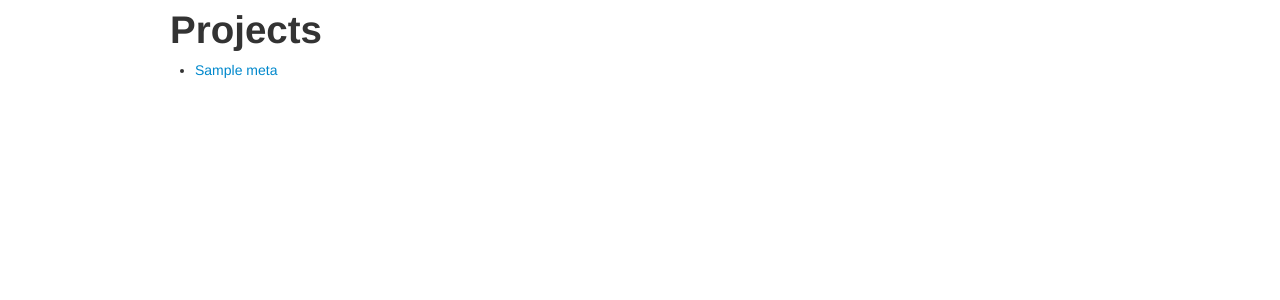
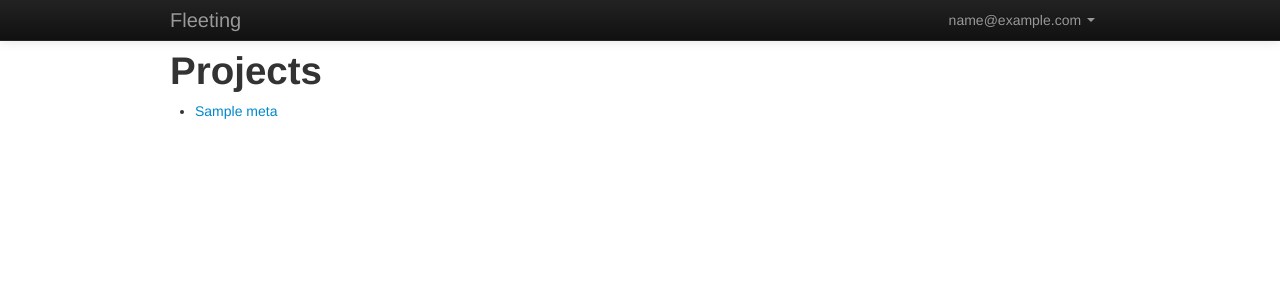
Before and after one commit to toolness/fleeting, a Flask app: template fleeting/templates/index.html in a window 1280 px wide. Shown: the top 300 px of the page. Run offline with Flask 2, Linux system fonts and the light colour scheme; the visitor is signed in with stand-in values (Sample User, id 1); the template is opened without the code that fills it: most values are stand-ins (such as "Sample title", 1, 10 or a date in 2020); parts of the project's set-up code (start-up, migrations or seed data) failed here and were passed over; some libraries are stand-ins or nearby versions.

Commit message:
Index and project pages now show login state.

```diff
--- a/fleeting/__init__.py
+++ b/fleeting/__init__.py
@@ -32,7 +32,7 @@ def pull_project(endpoint, values):
 
 @project_bp.route('/')
 def project_index():
-    return 'TODO: implement this'
+    return render_template('project.html', project=g.project)
 
 app.register_blueprint(project_bp)
 
--- /dev/null
+++ b/fleeting/static/login.js
@@ -0,0 +1,23 @@
+$(window).ready(function() {
+  var csrfToken = $('meta[name="csrf"]').attr('content');
+
+  $(".js-logout").click(function() {
+    jQuery.post("/logout", {
+      _csrf_token: csrfToken
+    }, function(text) {
+      window.location.reload();
+    });
+  });
+  $(".js-login").click(function() {
+    navigator.id.get(function(assertion) {
+      if (!assertion) return;
+
+      jQuery.post("/login", {
+        assertion: assertion,
+        _csrf_token: csrfToken
+      }, function(text) {
+        window.location.reload();
+      });
+    });
+  });
+});
--- a/fleeting/templates/index.html
+++ b/fleeting/templates/index.html
@@ -1,13 +1,10 @@
-<!DOCTYPE html>
-<meta charset="utf-8">
-<link rel="stylesheet" href="/static/vendor/bootstrap/css/bootstrap.css">
-<title>Fleeting: Projects</title>
-<div class="container">
+{% extends "layout.html" %}
+{% block title %}Fleeting - Projects{% endblock %}
+{% block content %}
   <h1>Projects</h1>
-
   <ul>
   {% for project in projects %}
     <li><a href="/{{ project.id }}/">{{ project.meta.name }}</a></li>
   {% endfor %}
   </ul>
-</div>
+{% endblock %}
--- /dev/null
+++ b/fleeting/templates/layout.html
@@ -0,0 +1,35 @@
+<!DOCTYPE html>
+<meta charset="utf-8">
+<meta name="csrf" content="{{ csrf_token() }}">
+<meta name="email" content="{{ email() }}">
+<link rel="stylesheet" href="/static/vendor/bootstrap/css/bootstrap.css">
+<title>{% block title %}Fleeting{% endblock %}</title>
+<div class="navbar navbar-static-top navbar-inverse">
+  <div class="navbar-inner">
+    <div class="container">
+      <a class="brand" href="/">Fleeting</a>
+      {% if email() %}
+      <ul class="nav pull-right">
+        <li class="dropdown">
+          <a class="dropdown-toggle"
+             data-toggle="dropdown" href="#">{{ email() }}
+             <b class="caret"></b>
+          </a>
+          <ul class="dropdown-menu" role="menu" aria-labelledby="dLabel">
+            <li><a class="js-logout" href="#">Logout</a></li>
+          </ul>
+        </li>
+      </ul>
+      {% else %}
+      <button class="btn btn-primary pull-right js-login">Login</button>
+      {% endif %}
+    </div>
+  </div>
+</div>
+<div class="container">
+  {% block content %}{% endblock %}
+</div>
+<script src="/static/vendor/jquery.js"></script>
+<script src="/static/vendor/bootstrap/js/bootstrap.js"></script>
+<script src="/static/login.js"></script>
+<script src="https://login.persona.org/include.js" async></script>
--- /dev/null
+++ b/fleeting/templates/project.html
@@ -0,0 +1,5 @@
+{% extends "layout.html" %}
+{% block title %}Fleeting - {{ project.meta.name }}{% endblock %}
+{% block content %}
+  <h1>{{ project.meta.name }}</h1>
+{% endblock %}
```
